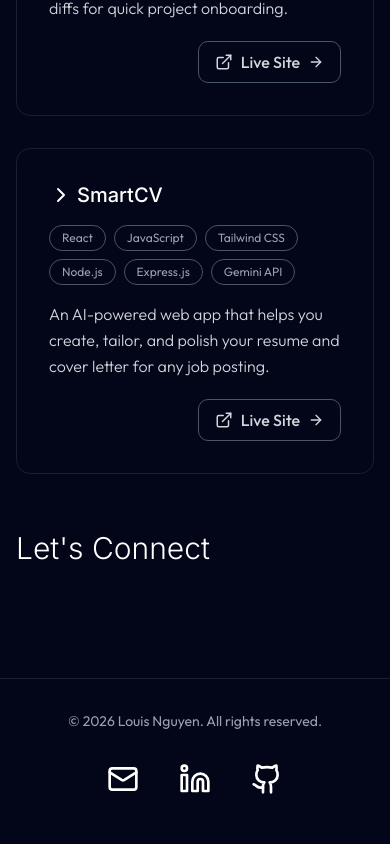
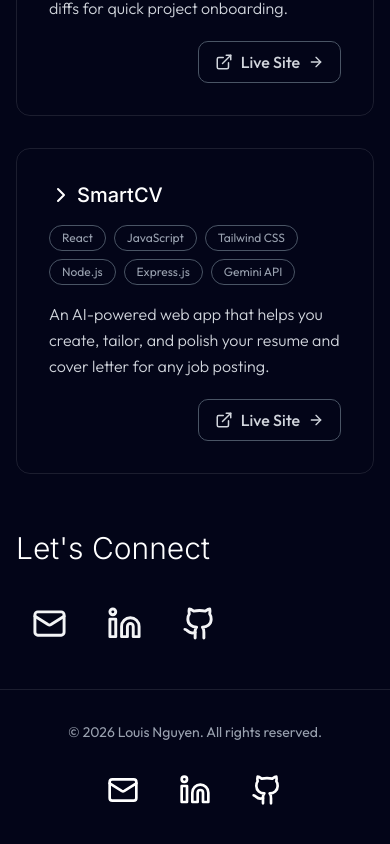
Before and after one commit to louisnguyenn/Louis-Personal-Portfolio, a React (Vite) app: page / in a window 390 px wide. Shown: the part 2133-2977 px from the top of the page. Built offline with nearby package versions, Linux system fonts and the light colour scheme.

Commit message:
add contact logos to contact section

```diff
--- a/src/components/sections/Contact.jsx
+++ b/src/components/sections/Contact.jsx
@@ -1,3 +1,5 @@
+import { Github, Linkedin, Mail } from 'lucide-react';
+import FadeContent from '../animations/FadeContent';
 import { ScrollReveal } from '../animations/ScrollReveal';
 
 export const Contact = () => {
@@ -5,12 +7,72 @@ export const Contact = () => {
     <section id="contact" className="pt-4 relative overflow-hidden">
       <div className="w-full px-4 sm:px-6 lg:px-8">
         <ScrollReveal>
-          <div className="mb-16">
+          <div className="mb-10">
             <h2 className="text-3xl md:text-4xl font-light mb-4 text-white">
               Let's Connect
             </h2>
           </div>
         </ScrollReveal>
+
+        <div className="mx-auto w-full">
+          <div className="flex gap-10 px-4">
+            <FadeContent
+              blur={true}
+              duration={1000}
+              easing="ease-out"
+              initialOpacity={0}
+              className="md:flex items-center space-x-8"
+            >
+              <div className="group relative">
+                <a href="mailto:louis.nguyen550@gmail.com">
+                  <div className="flex items-center justify-center group-hover:scale-110 transition-transform duration-300">
+                    <Mail size={35} />
+                  </div>
+                </a>
+              </div>
+            </FadeContent>
+
+            <FadeContent
+              blur={true}
+              duration={1000}
+              easing="ease-out"
+              initialOpacity={0}
+              className="md:flex items-center space-x-8"
+            >
+              <div className="group relative">
+                <a
+                  href="https://www.linkedin.com/in/louisnguyenn/"
+                  target="_blank"
+                  rel="noopener noreferrer"
+                >
+                  <div className="flex items-center justify-center group-hover:scale-110 transition-transform duration-300">
+                    <Linkedin size={35} />
+                  </div>
+                </a>
+              </div>
+            </FadeContent>
+
+            <FadeContent
+              blur={true}
+              duration={1000}
+              easing="ease-out"
+              initialOpacity={0}
+              className="md:flex items-center space-x-8"
+            >
+              <div className="group relative">
+                <a
+                  href="https://github.com/louisnguyenn"
+                  target="_blank"
+                  rel="noopener noreferrer"
+                >
+                  <div className="flex items-center justify-center group-hover:scale-110 transition-transform duration-300">
+                    <Github size={35} />
+                  </div>
+                </a>
+              </div>
+            </FadeContent>
+          </div>
+        </div>
       </div>
     </section>
   );
```
